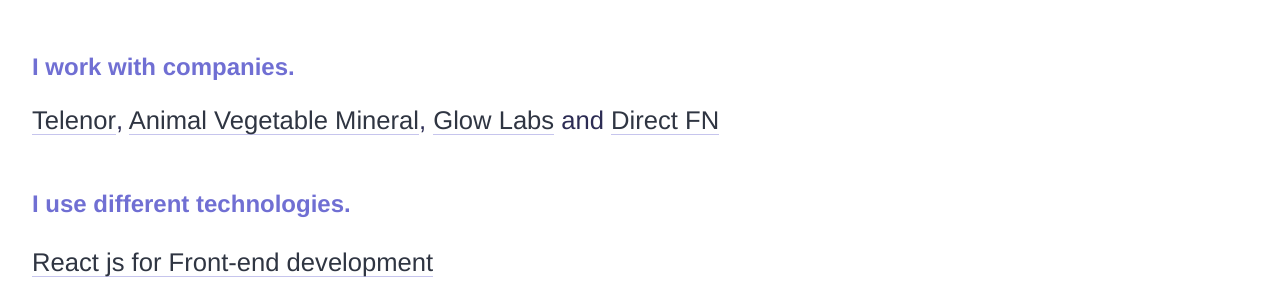
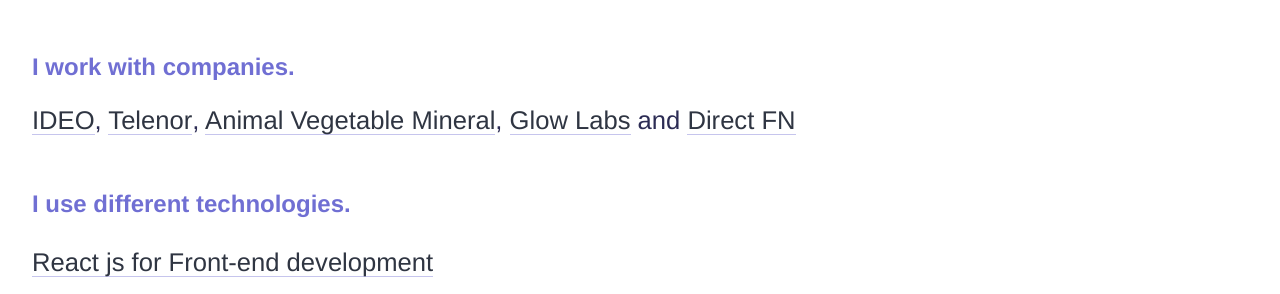
Before and after one commit to yoosuf/yoosuf.github.io, a Jekyll site: the page built from index.html, in a window 1280 px wide. Shown: the part 345-639 px from the top of the page. Built offline with Jekyll 4.4.1, drawn with Linux system fonts in a browser that asks for light colours.

Commit message:
added idea on companies section

```diff
--- a/index.html
+++ b/index.html
@@ -42,7 +42,7 @@
 
 <div class="section">
 <h3 class="section-title">I work with companies.</h3>
-<p><a href="https://www.telenor.com/" target="_blank">Telenor</a>, <a href="http://www.animalvegetablemineral.tv/" target="_blank">Animal Vegetable Mineral</a>, <a href="http://glowlabs.co.uk/" target="_blank">Glow Labs</a></a> and <a href="http://www.directfn.com/" target="_blank">Direct FN</a></a></p>
+<p><a href="https://www.ideo.com" target="_blank">IDEO</a>, <a href="https://www.telenor.com/" target="_blank">Telenor</a>, <a href="http://www.animalvegetablemineral.tv/" target="_blank">Animal Vegetable Mineral</a>, <a href="http://glowlabs.co.uk/" target="_blank">Glow Labs</a></a> and <a href="http://www.directfn.com/" target="_blank">Direct FN</a></a></p>
 </div>
 
 <div class="section">
```
